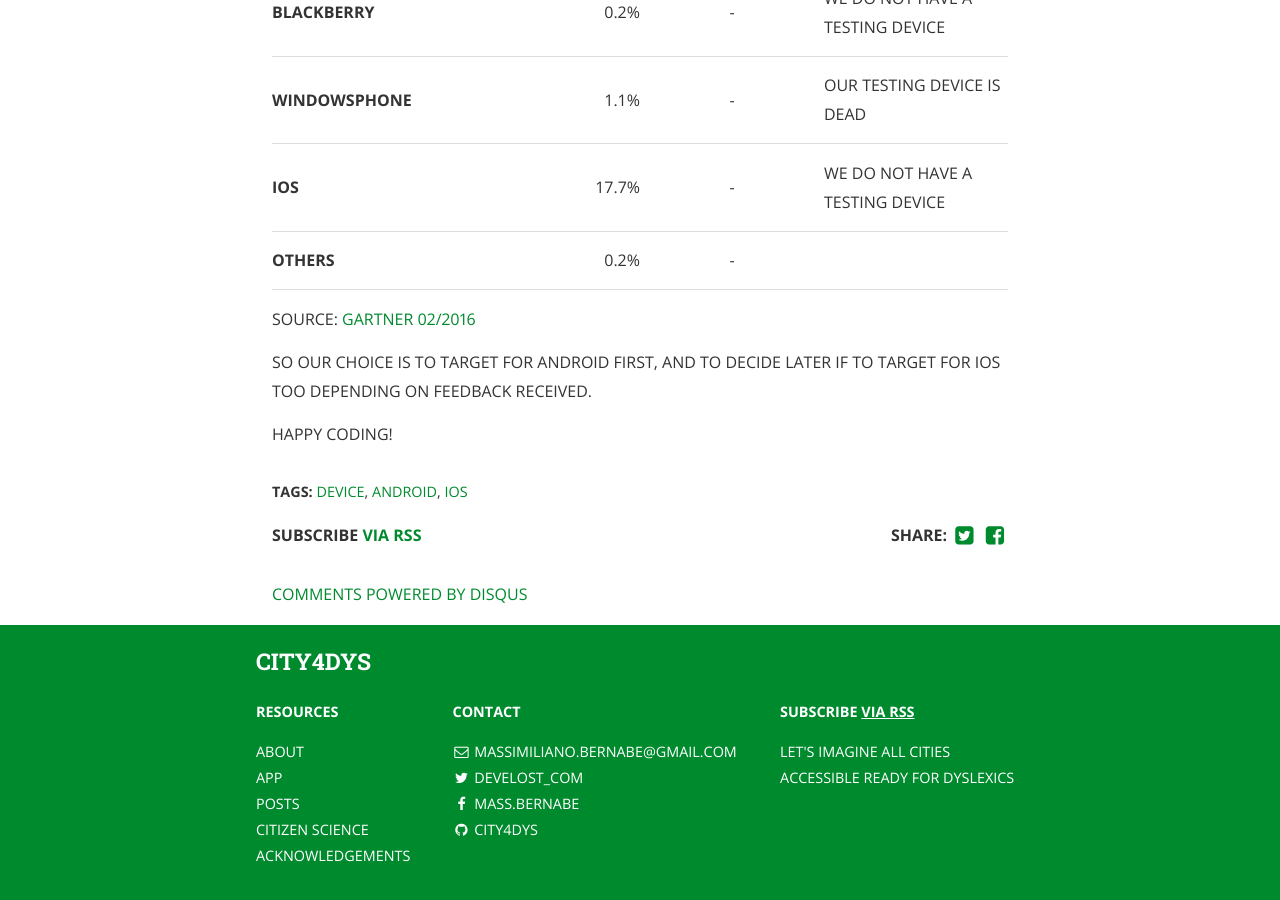
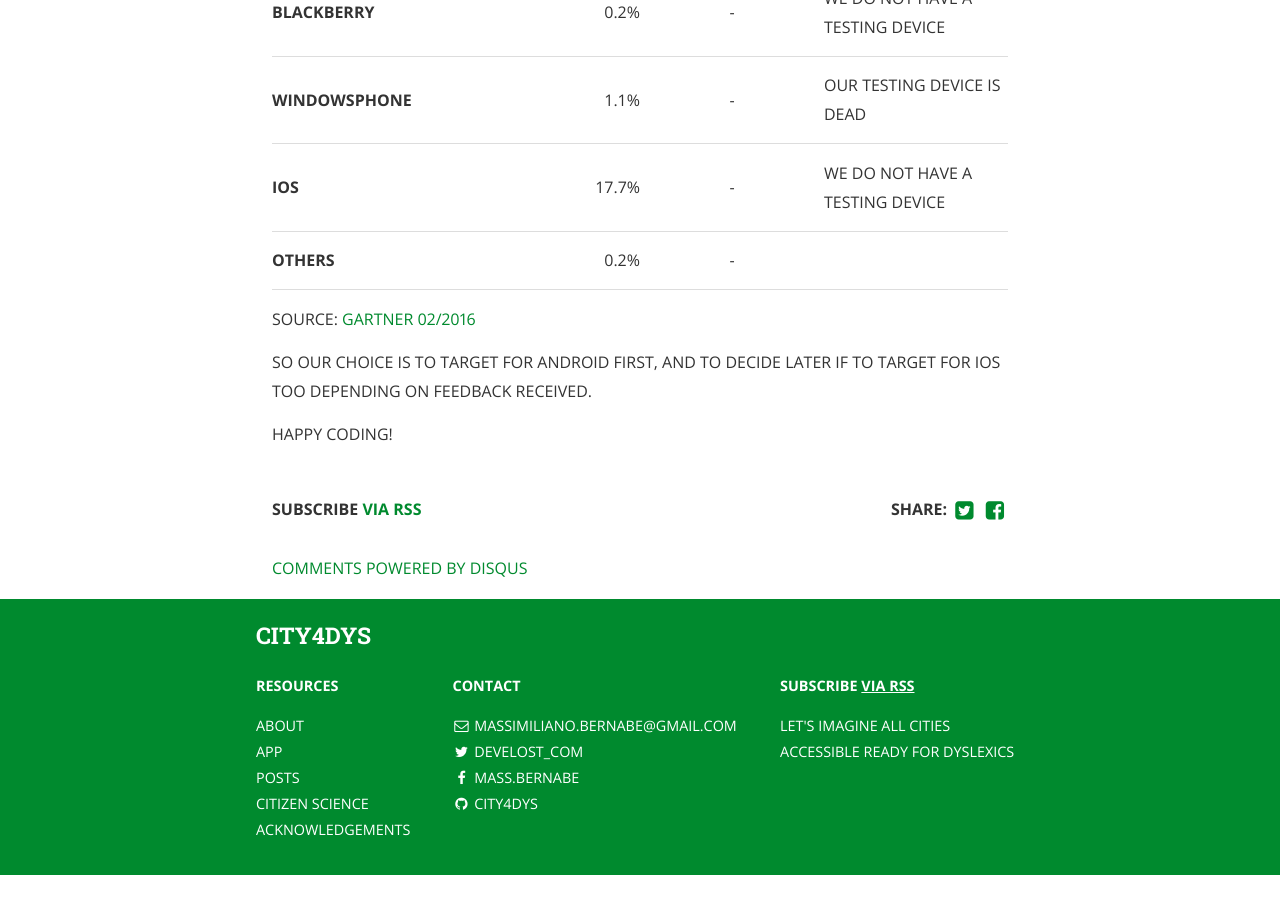
Before and after one commit to city4dys/city4dys.github.io, a Jekyll site: the page built from _posts/development/2016-08-05-target-devices.markdown, in a window 1280 px wide and 900 px high, scrolled down 2172 px. Built offline with Jekyll 4.4.1, drawn with Linux system fonts in a browser that asks for light colours; nearby versions of some CDN libraries; comment, search, counter and statistics services are not loaded; a style sheet for code colours, icons or effects is not loaded; after the commit the page ends 3047 px from its top, so only the background shows below that; part of the change alters nothing that is shown.

```diff
--- a/_config.yml
+++ b/_config.yml
@@ -1,7 +1,7 @@
 # External gems
 # See http://ixti.net/software/2013/01/28/using-jekyll-plugins-on-github-pages.html for making `jekyll archives` work.
 gems:
-  - jekyll-archives # Sorry, not GitHub pages friendly!
+  #- jekyll-archives # Sorry, not GitHub pages friendly!
   - jekyll-sitemap
 
 exclude:
@@ -32,14 +32,14 @@ inter_post_navigation: false
 highlightjs_theme: "monokai_sublime"
 
 # Archive settings (see https://github.com/jekyll/jekyll-archives/)
-jekyll-archives:
-  enabled:
-    - categories
-    - tags
-  layout: 'archive'
-  permalinks:
-    category: '/category/:name/'
-    tag: '/tag/:name/'
+#jekyll-archives:
+#  enabled:
+#    - categories
+#    - tags
+#  layout: 'archive'
+#  permalinks:
+#    category: '/category/:name/'
+#    tag: '/tag/:name/'
 
 # Disqus comments
 disqus_shortname: develost
```
